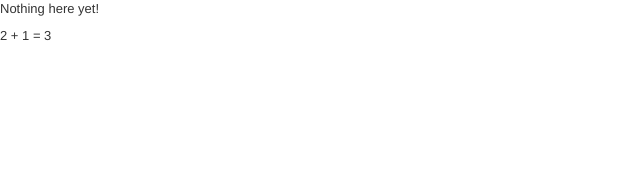
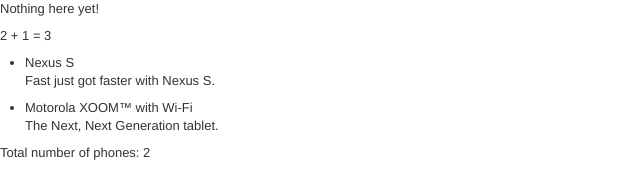
Before and after one commit to Wallsays/daily-programming, a plain HTML site: page angular-samples/official/app/index.html in a window 1280 px wide. Shown: the whole page, without its empty margins (0-640 px from the left). Drawn offline with Linux system fonts and the light colour scheme.

Commit message:
official angular tut: static content

```diff
--- a/angular-samples/official/app/index.html
+++ b/angular-samples/official/app/index.html
@@ -3,8 +3,8 @@
 <head>
   <meta charset="utf-8">
   <title>My HTML File</title>
+  <link rel="stylesheet" href="css/bootstrap.css">
   <link rel="stylesheet" href="css/app.css">
-  <link rel="stylesheet" href="css/bootstrap.css">
   <script src="lib/angular/angular.js"></script>
 </head>
 <body>
@@ -12,5 +12,22 @@
   <p>Nothing here {{'yet' + '!'}}</p>
   <p>2 + 1 = {{2 + 1}}</p>
 
+  <ul>
+    <li>
+      <span>Nexus S</span>
+      <p>
+        Fast just got faster with Nexus S.
+      </p>
+    </li>
+    <li>
+      <span>Motorola XOOM™ with Wi-Fi</span>
+      <p>
+        The Next, Next Generation tablet.
+      </p>
+    </li>
+  </ul>
+
+  <p>Total number of phones: 2</p>
+
 </body>
 </html>
```
